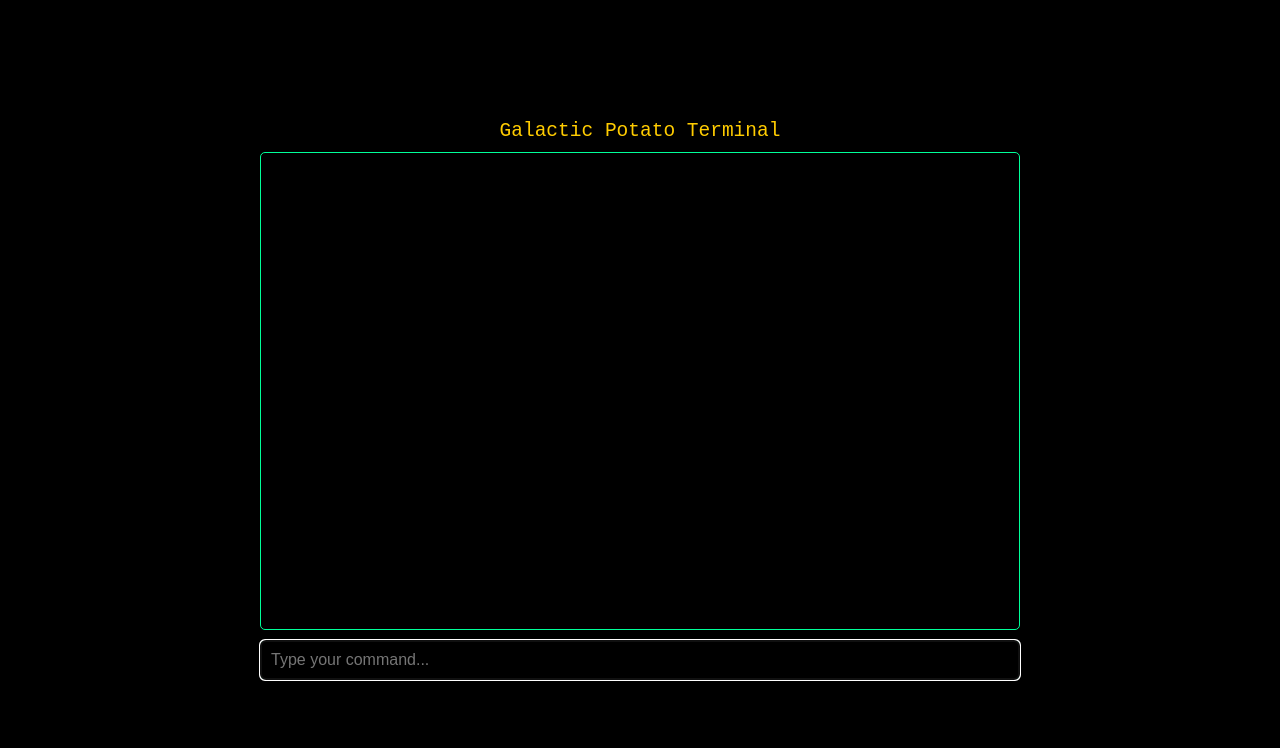
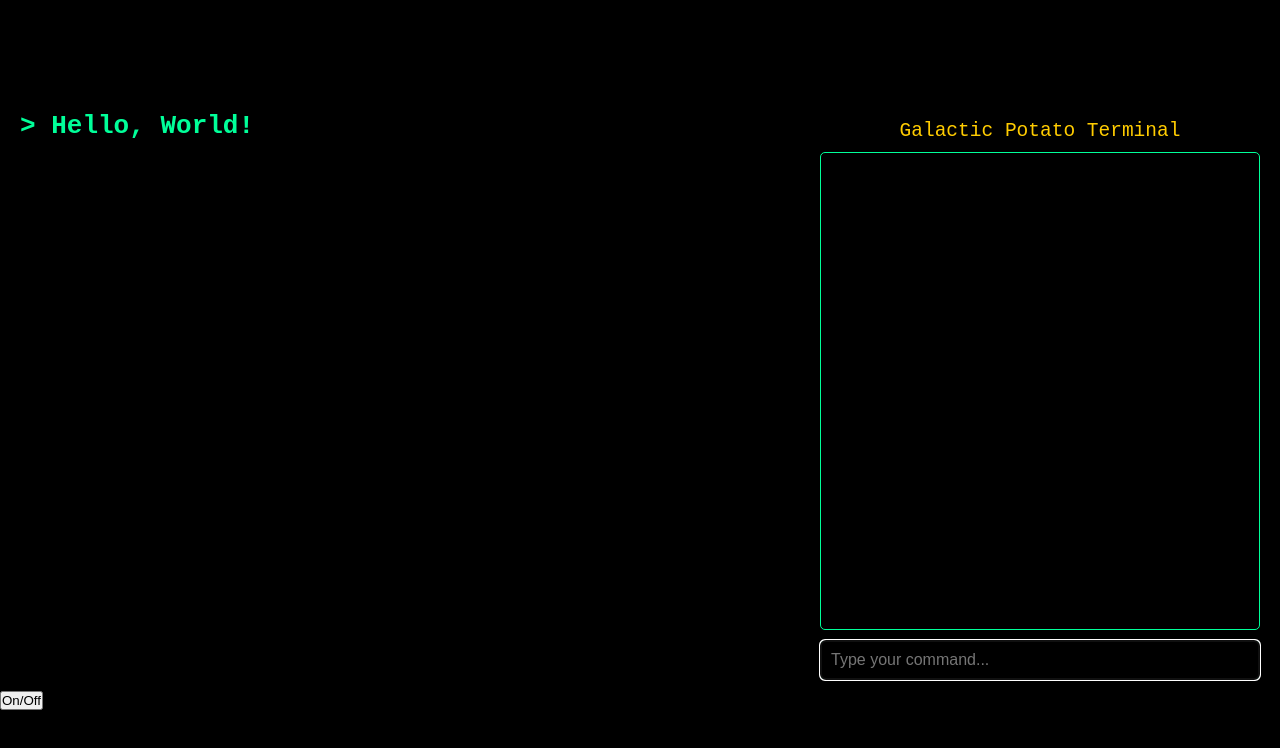
Before and after one commit to Kundalini10101/GalacticPotato, a plain HTML site: page index.html in a window 1280 px wide. Drawn offline with Linux system fonts and the light colour scheme.

Commit message:
Update index.html

```diff
--- a/index.html
+++ b/index.html
@@ -7,6 +7,21 @@
     <link rel="stylesheet" href="style.css">
 </head>
 <body>
+    <!-- Integrated CRT Monitor Animation -->
+    <div class="monitor">
+        <div class="screen">
+            <div class="crt">
+                <div class="terminal">
+                    <h1 title="> Hello, World!">> Hello, World!</h1>
+                </div>
+                <div class="vline"></div>
+            </div>
+            <div class="scan-line"></div>
+        </div>
+        <button>On/Off</button>
+    </div>
+
+    <!-- Original Terminal Structure -->
     <div class="terminal">
         <div class="galaxy-background">
             <canvas id="falling-potatoes"></canvas>
```
